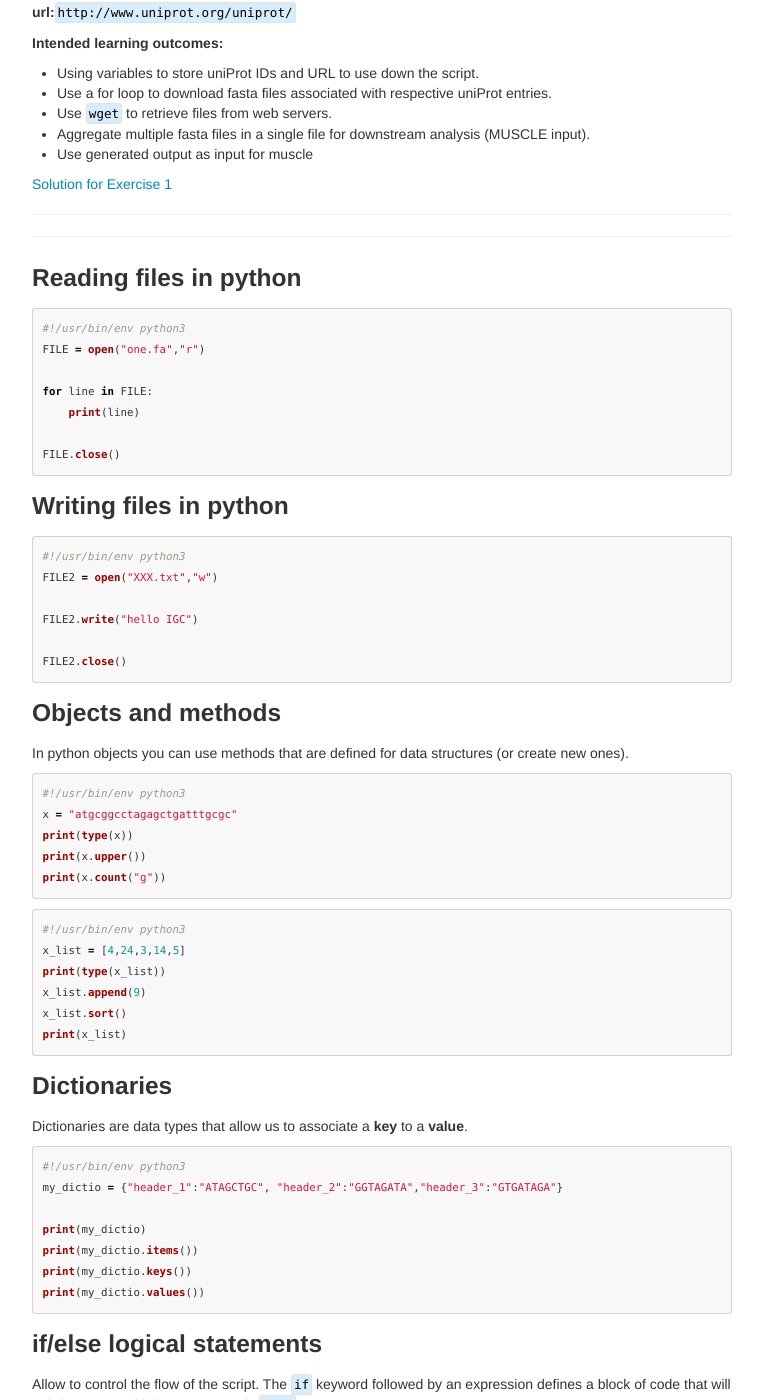
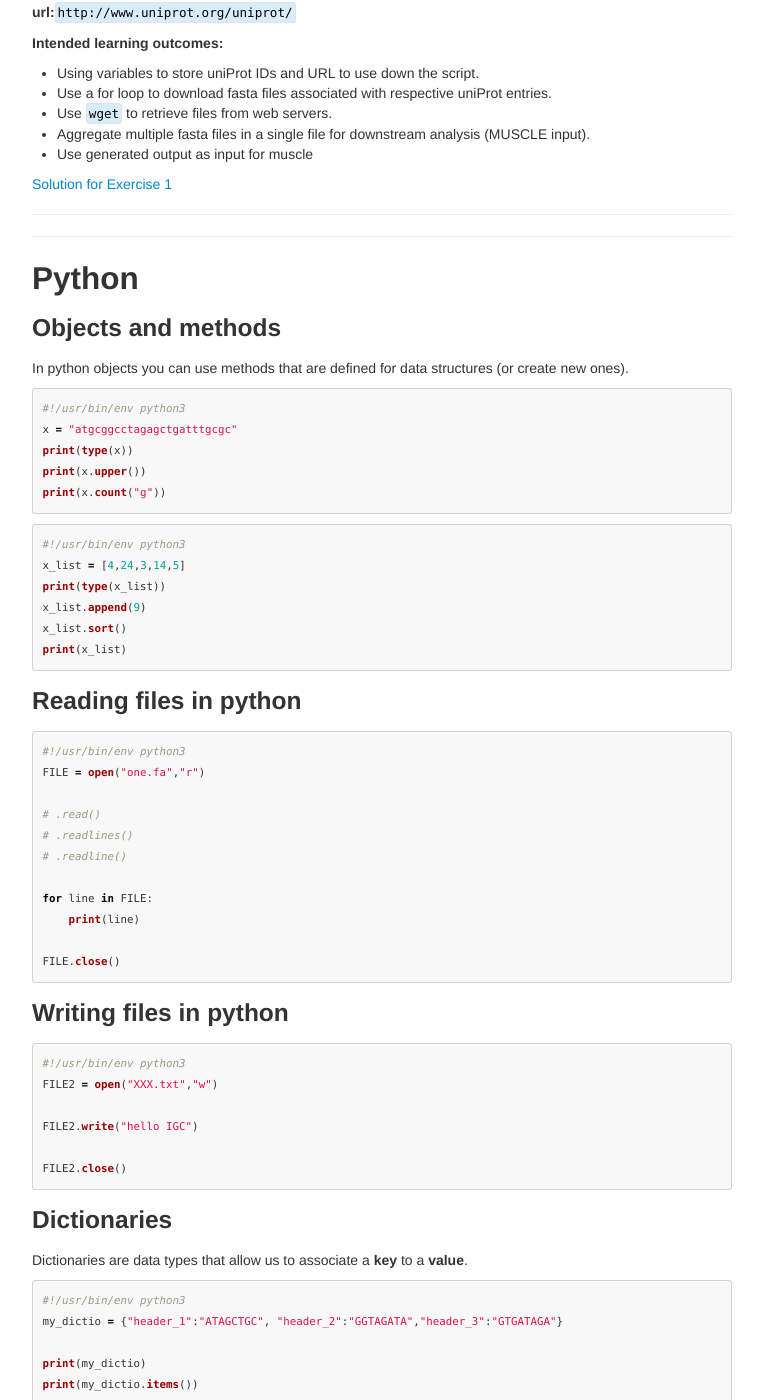
Before and after one commit to GTPB/IBB21, a Jekyll site: the page built from pages/Introduction.md, in a window 1280 px wide and 1400 px high, scrolled down 3306 px. Shown: the whole window, without its empty margins (258-1021 px from the left). Built offline with Jekyll 4.4.1, drawn with Linux system fonts in a browser that asks for light colours; our own code applies the rules of GitHub Pages for plain Markdown files; part of the change alters nothing that is shown; some of the changed text lies outside the part shown.

Commit message:
thu update

````diff
--- a/pages/Introduction.md
+++ b/pages/Introduction.md
@@ -118,8 +118,8 @@ We can make scripts more versatile, cofigurable and usable by parsing arguments
 ```bash
 #!/bin/bash
 
-multiply
-echo ${1,2}
+sum=$(($1 + $2))
+echo "Sum = $sum"
 ```
 
 ## Exercise 1
@@ -144,11 +144,36 @@ Write a script to retrieve a set of insulin protein sequences from uniPROT and u
 ***********************************************************************
 ***********************************************************************
 
+## Python
+
+### Objects and methods
+In python objects you can use methods that are defined for  data structures (or create new ones).
+
+```python
+#!/usr/bin/env python3
+x = "atgcggcctagagctgatttgcgc"
+print(type(x))
+print(x.upper())
+print(x.count("g"))
+```
+```python
+#!/usr/bin/env python3
+x_list = [4,24,3,14,5]
+print(type(x_list))
+x_list.append(9)
+x_list.sort()
+print(x_list)
+```
+
 ### Reading files in python
 
 ```python
 #!/usr/bin/env python3
 FILE = open("one.fa","r")
+
+# .read()
+# .readlines()
+# .readline()
 
 for line in FILE:
     print(line)
@@ -166,25 +191,6 @@ FILE2.write("hello IGC")
 FILE2.close()
 ```
 
-### Objects and methods
-In python objects you can use methods that are defined for  data structures (or create new ones).
-
-```python
-#!/usr/bin/env python3
-x = "atgcggcctagagctgatttgcgc"
-print(type(x))
-print(x.upper())
-print(x.count("g"))
-```
-
-```python
-#!/usr/bin/env python3
-x_list = [4,24,3,14,5]
-print(type(x_list))
-x_list.append(9)
-x_list.sort()
-print(x_list)
-```
 
 ### Dictionaries
 
@@ -221,13 +227,14 @@ GC content is informative in several ways. Higher GC content levels indicate a r
 In this exercise we will write a python script that will scan fasta files and output the percentage of GC content on each contig.
 
 **Intended learning outcomes:**
+* Reading and writing files
 * Using methods in python
-* Reading and writing files
 * Using empty data structures to populate with output of loops
 * Using if/else statements to separate headers from sequences in fasta files
 
 ***********************************************************************
 ***********************************************************************
+
 ### enumerate() function
 A foor loop usually aims to iterate over an iterable object. That means we usually don't a counting variable to access elements of the iterable. Sometimes, however, we might want to have a variable that changes on each loop iteration. By using `enumerate()` we get a **counter** and the **value** of the iterable at the same time.
 
@@ -240,15 +247,18 @@ for index, sequence in enumerate(a_list):
     print(index,sequence)
 ```
 
+### nested loops (loops inside loops)
+```python
+#!/usr/bin/env python3
 
+list_x = ["ATGCTGA","ATGATGCT","GGTAGTTGA","ATAGCTGA"]
 
-### nested loops (loops inside loops)
+for line in list_x:
+    for letter in line:
+        print(letter)
+```
 ***********************************************************************
 ***********************************************************************
-
-### nested loops (loops inside loops)
-
-
 
 ## Exercise 3
 
````
